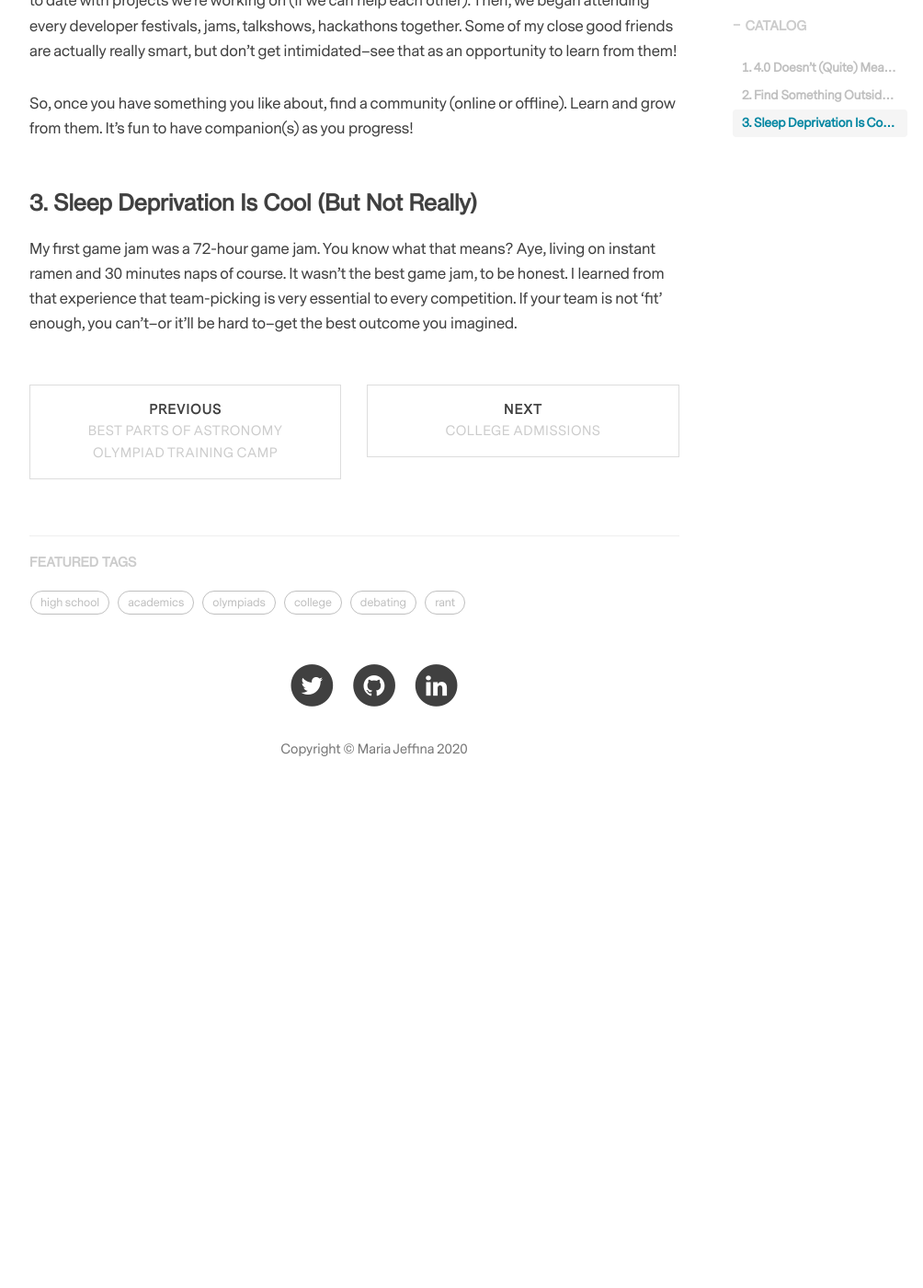
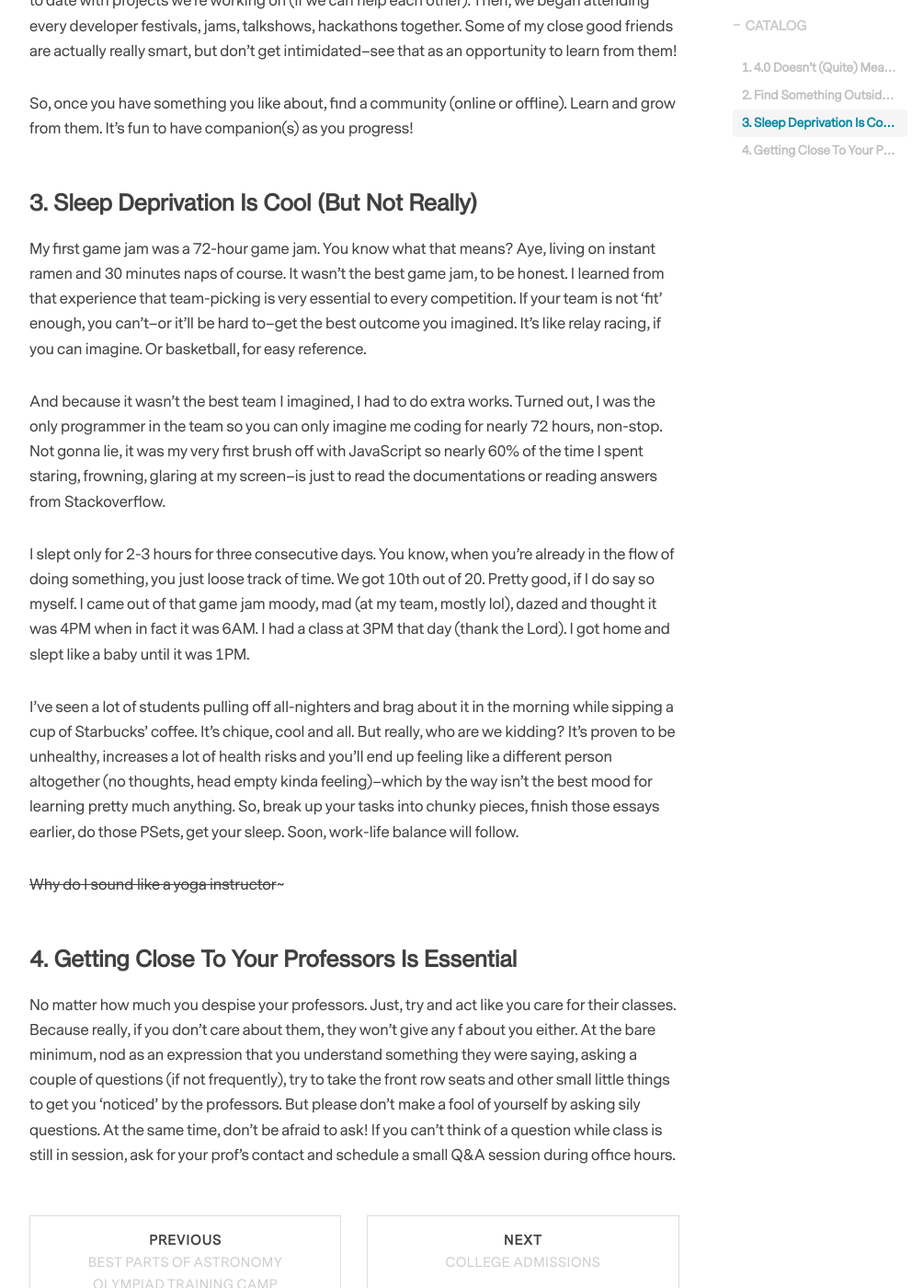
Before and after one commit to maiesey/maiesey.github.io, a Jekyll site: the page built from _posts/2018-06-27-freshmen-year.markdown, in a window 1280 px wide and 1400 px high, scrolled down 2023 px. Shown: the whole window at 92% size, without its empty margins (233-1237 px from the left). Built offline with Jekyll 4.4.1, drawn with Linux system fonts in a browser that asks for light colours; nearby versions of some CDN libraries; comment, search, counter and statistics services are not loaded; before the commit the page ends 2915 px from its top, so only the background shows below that.

Commit message:
Update 2018-06-27-freshmen-year.markdown

```diff
--- a/_posts/2018-06-27-freshmen-year.markdown
+++ b/_posts/2018-06-27-freshmen-year.markdown
@@ -32,4 +32,15 @@ This started a chain of reaction. I met a lot of people when I joined and became
 So, once you have something you like about, find a community (online or offline). Learn and grow from them. It's fun to have companion(s) as you progress!
 
 ### 3. Sleep Deprivation Is Cool (But Not Really)
-My first game jam was a 72-hour game jam. You know what that means? Aye, living on instant ramen and 30 minutes naps of course. It wasn't the best game jam, to be honest. I learned from that experience that team-picking is very essential to every competition. If your team is not 'fit' enough, you can't--or it'll be hard to--get the best outcome you imagined.
+My first game jam was a 72-hour game jam. You know what that means? Aye, living on instant ramen and 30 minutes naps of course. It wasn't the best game jam, to be honest. I learned from that experience that team-picking is very essential to every competition. If your team is not 'fit' enough, you can't--or it'll be hard to--get the best outcome you imagined. It's like relay racing, if you can imagine. Or basketball, for easy reference.
+
+And because it wasn't the best team I imagined, I had to do extra works. Turned out, I was the only programmer in the team so you can only imagine me coding for nearly 72 hours, non-stop. Not gonna lie, it was my very first brush off with JavaScript so nearly 60% of the time I spent staring, frowning, glaring at my screen--is just to read the documentations or reading answers from Stackoverflow.
+
+I slept only for 2-3 hours for three consecutive days. You know, when you're already in the flow of doing something, you just loose track of time. We got 10th out of 20. Pretty good, if I do say so myself. I came out of that game jam moody, mad (at my team, mostly lol), dazed and thought it was 4PM when in fact it was 6AM. I had a class at 3PM that day (thank the Lord). I got home and slept like a baby until it was 1PM.
+
+I've seen a lot of students pulling off all-nighters and brag about it in the morning while sipping a cup of Starbucks' coffee. It's chique, cool and all. But really, who are we kidding? It's proven to be unhealthy, increases a lot of health risks and you'll end up feeling like a different person altogether (no thoughts, head empty kinda feeling)--which by the way isn't the best mood for learning pretty much anything. So, break up your tasks into chunky pieces, finish those essays earlier, do those PSets, get your sleep. Soon, work-life balance will follow.
+
+~~Why do I sound like a yoga instructor~~~
+
+### 4. Getting Close To Your Professors Is Essential
+No matter how much you despise your professors. Just, try and act like you care for their classes. Because really, if you don't care about them, they won't give any f about you either. At the bare minimum, nod as an expression that you understand something they were saying, asking a couple of questions (if not frequently), try to take the front row seats and other small little things to get you 'noticed' by the professors. But please don't make a fool of yourself by asking sily questions. At the same time, don't be afraid to ask! If you can't think of a question while class is still in session, ask for your prof's contact and schedule a small Q&A session during office hours.
```
